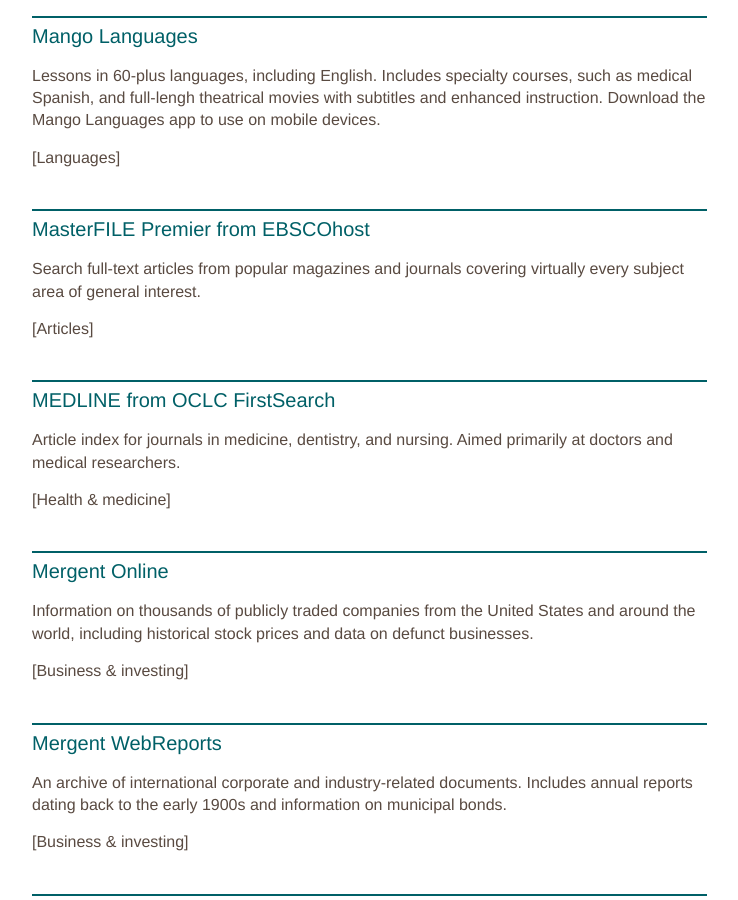
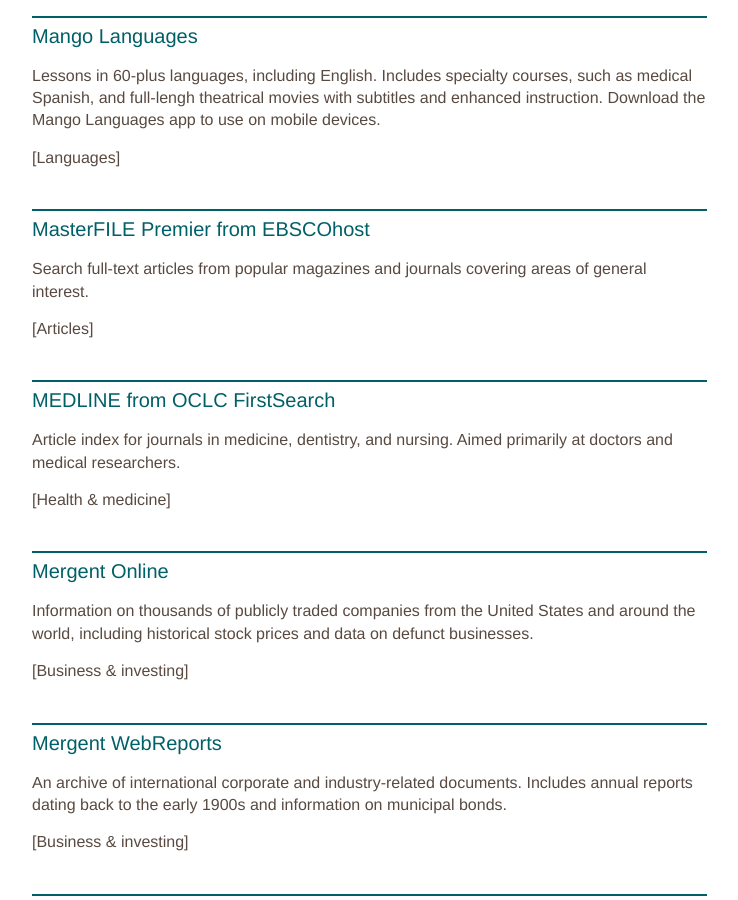
Before and after one commit to skokielibrary/spl-content, a Jekyll site: the page built from _content/bruce/resources--research-topic.markdown, in a window 1280 px wide and 900 px high, scrolled down 5345 px. Shown: the whole window, without its empty margins (126-864 px from the left). Built offline with Jekyll 4.4.1, drawn with Linux system fonts in a browser that asks for light colours.

Commit message:
Updated resources--research-topic.markdown

```diff
--- a/_content/bruce/resources--research-topic.markdown
+++ b/_content/bruce/resources--research-topic.markdown
@@ -163,7 +163,7 @@ Lessons in 60-plus languages, including English. Includes specialty courses, suc
 [Languages]
 
 ##MasterFILE Premier from EBSCOhost
-Search full-text articles from popular magazines and journals covering virtually every subject area of general interest.
+Search full-text articles from popular magazines and journals covering areas of general interest.
 
 [Articles]
 
```
